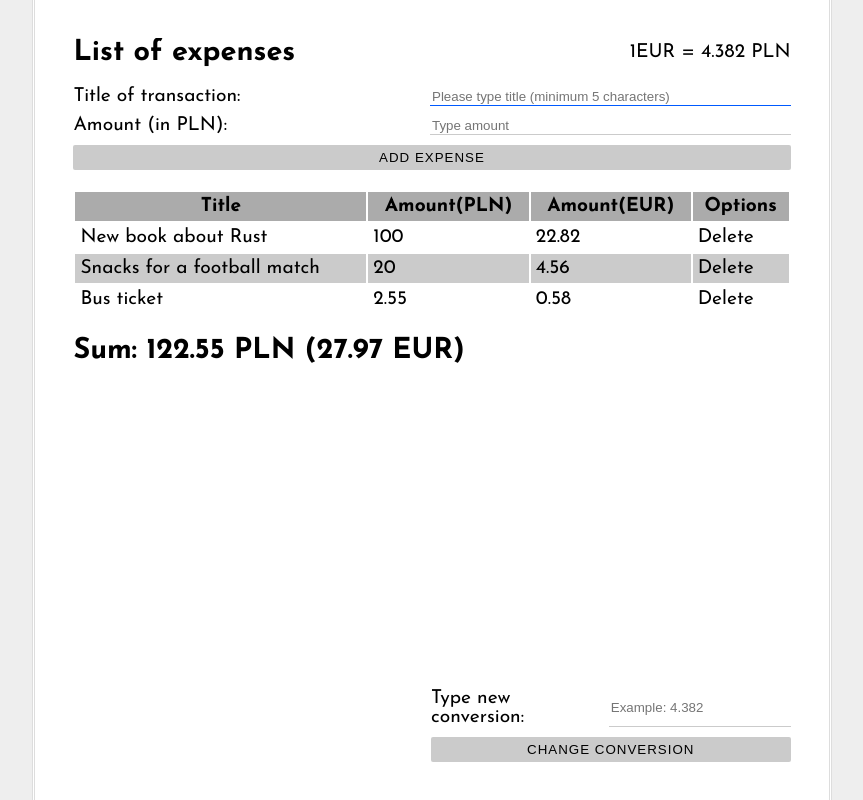
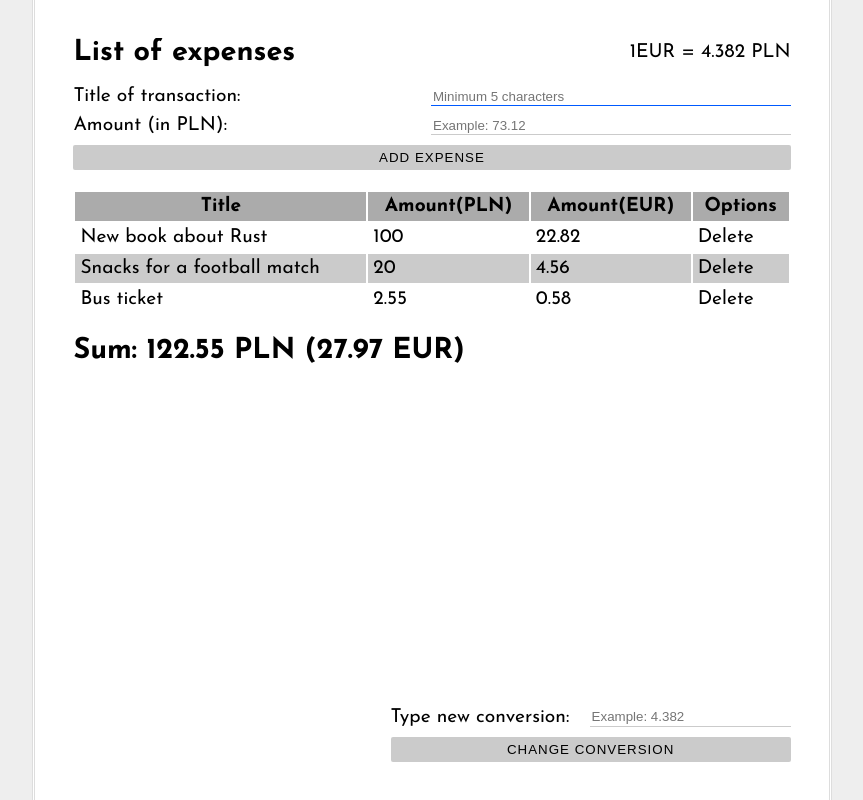
Before and after one commit to tomaszpach/list-of-expenses, a React (Create React App) app: page / in a window 1280 px wide. Shown: the whole page, without its empty margins (208-1071 px from the left). Built offline with nearby package versions, Linux system fonts and the light colour scheme.

Commit message:
RWD part 2, shorted placeholders

```diff
--- a/src/App.css
+++ b/src/App.css
@@ -74,12 +74,14 @@ form {
     justify-content: space-between;
     margin-bottom: 10px; }
     form label span, form label input {
-      flex: 1; }
+      flex: 1;
+      padding-right: 10px; }
   form.conversion {
     position: absolute;
     bottom: 2em;
     right: 2em;
     margin-bottom: 0;
+    width: 400px;
     max-width: calc(100% - 4em); }
 
 .expenses {
--- a/src/components/Inputs/Inputs.js
+++ b/src/components/Inputs/Inputs.js
@@ -40,7 +40,7 @@ class Inputs extends Component {
                        pattern=".{5,50}"
                        inputTitle="Minimum 5 characters"
                        type="text" name="title"
-                       placeholder="Please type title (minimum 5 characters)"
+                       placeholder="Minimum 5 characters"
                        onChange={(e) => this.updateInput('title', e)}
                        refe={(input) => {
                            this.nameInput = input
@@ -54,7 +54,7 @@ class Inputs extends Component {
                        inputTitle="Up to 2 numbers after the decimal"
                        type="number"
                        name="amount"
-                       placeholder="Type amount"
+                       placeholder="Example: 73.12"
                        onChange={(e) => this.updateInput('value', e)}/>
 
                 <input className="btn" type="submit" value="add expense"/>
--- a/src/styles/_form.scss
+++ b/src/styles/_form.scss
@@ -10,6 +10,7 @@ form {
 
     span, input {
       flex: 1;
+      padding-right: 10px;
     }
   }
 
@@ -18,6 +19,7 @@ form {
     bottom: 2em;
     right: 2em;
     margin-bottom: 0;
+    width: 400px;
     max-width: calc(100% - 4em);
   }
 }
```
